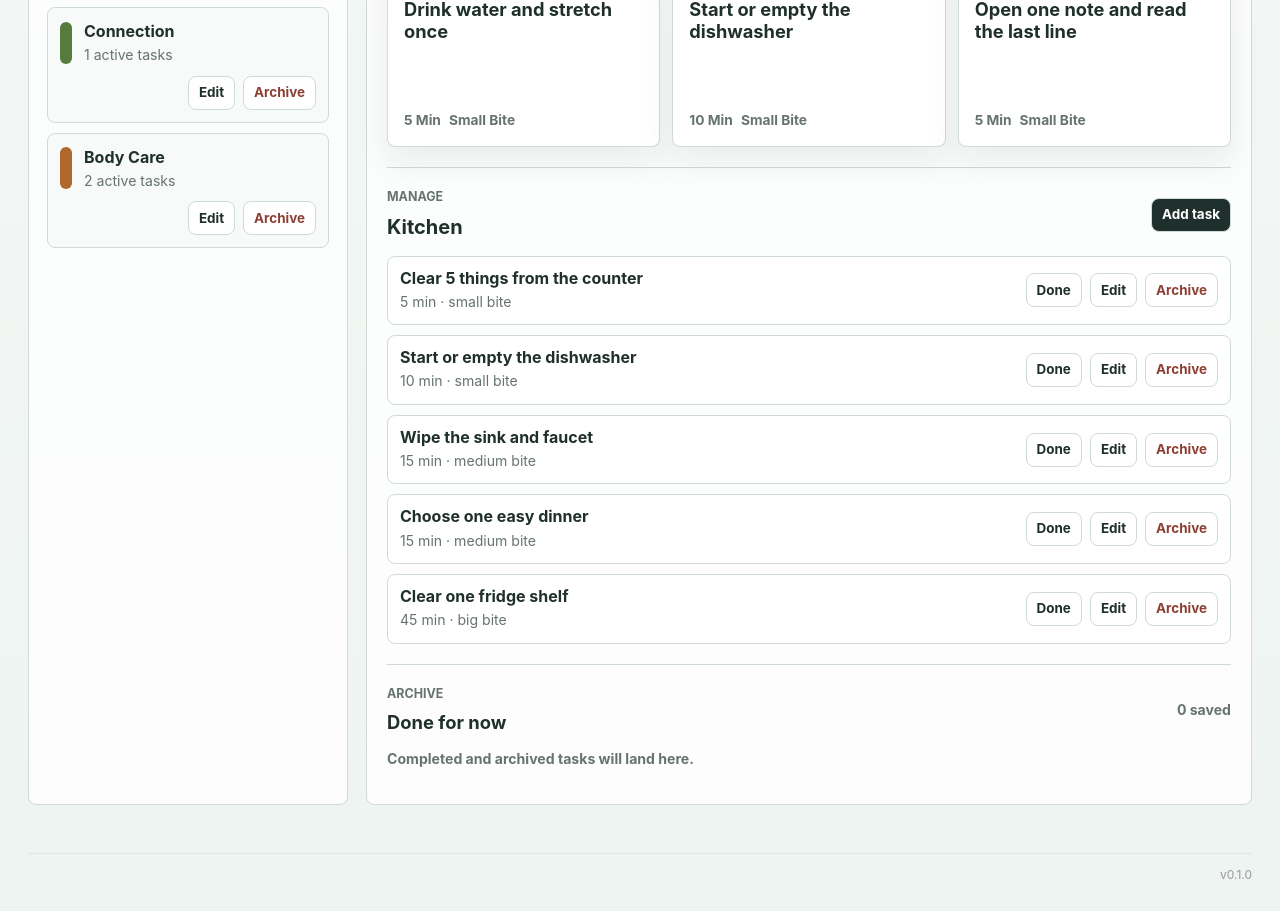
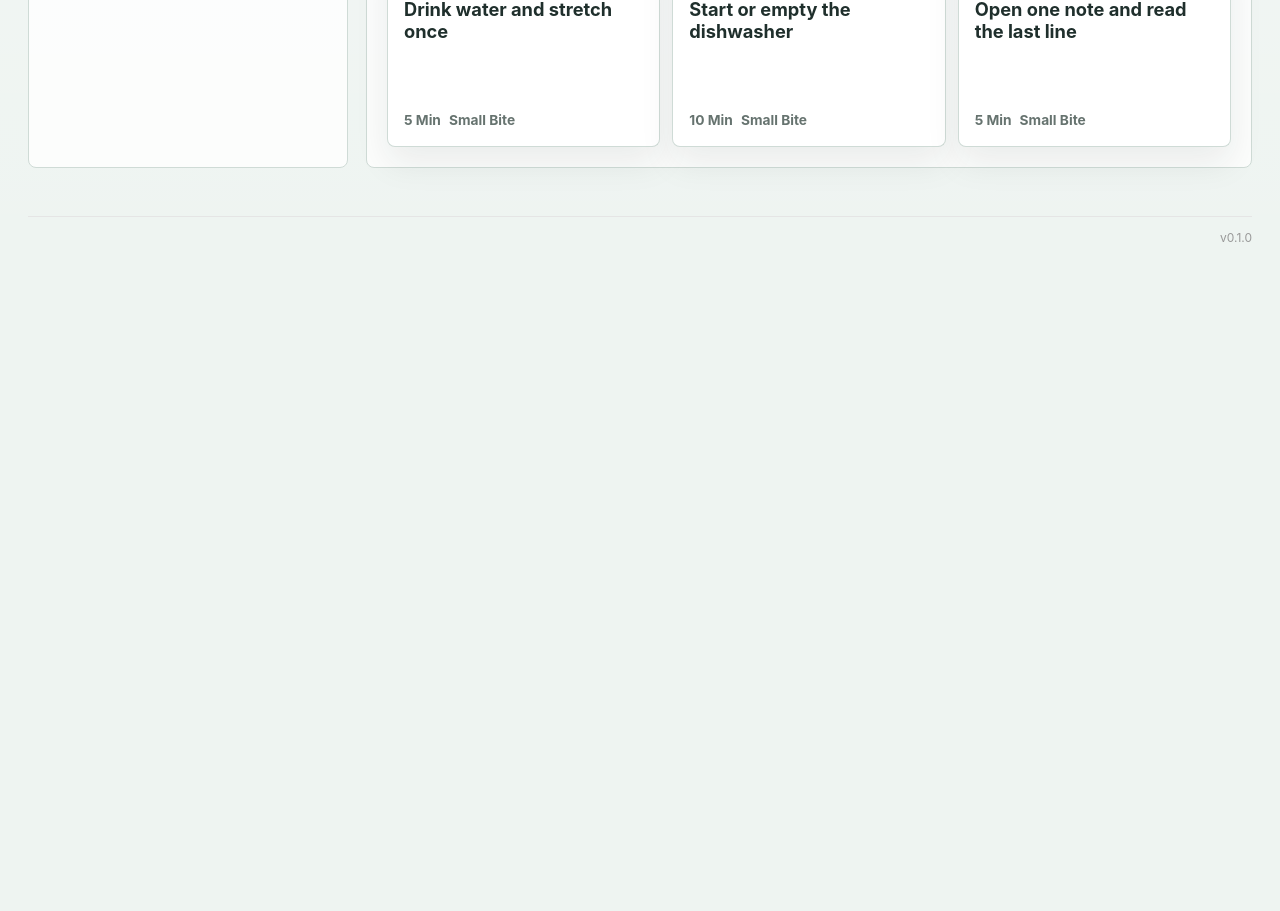
Before and after one commit to TXredking/drift_time, a React (Vite) app: page / in a window 1280 px wide. Shown: the part 760-1671 px from the top of the page. After the commit the page ends 1035 px from the top, so only its background shows below. Built offline with nearby package versions, Linux system fonts and the light colour scheme.

Commit message:
Implement M4 Task 3

```diff
--- a/src/App.css
+++ b/src/App.css
@@ -380,6 +380,9 @@
   background: #f5f8f7;
   border-top-color: #b8c7c1;
   box-shadow: none;
+  flex-direction: column;
+  justify-content: space-between;
+  padding: 16px;
 }
 
 .placeholder-card h3 {
@@ -493,14 +496,10 @@
 }
 
 .task-row {
-  align-items: center;
   background: white;
   border: 1px solid var(--border);
   border-radius: 8px;
-  display: grid;
-  gap: 12px;
-  grid-template-columns: 1fr auto;
-  padding: 12px;
+  overflow: hidden;
 }
 
 .task-row h3 {
@@ -516,8 +515,20 @@
   margin: 0;
 }
 
-.task-row .row-actions {
-  margin-top: 0;
+.task-row-select {
+  background: none;
+  border: none;
+  color: inherit;
+  cursor: pointer;
+  display: block;
+  font: inherit;
+  padding: 10px 12px;
+  text-align: left;
+  width: 100%;
+}
+
+.task-row-select:hover h3 {
+  text-decoration: underline;
 }
 
 .archive-panel {
@@ -710,6 +721,43 @@
   fill: var(--ink);
 }
 
+/* Project modal */
+.project-modal {
+  width: min(560px, 90vw);
+}
+
+.modal-title {
+  flex: 1;
+  font-size: 1.1rem;
+  margin: 0;
+}
+
+.project-modal-actions {
+  display: flex;
+  gap: 0.5rem;
+  margin-bottom: 1rem;
+}
+
+.project-modal-tasks {
+  border-top: 1px solid var(--border);
+  padding: 1rem;
+}
+
+.project-modal-tasks-heading {
+  align-items: center;
+  display: flex;
+  justify-content: space-between;
+  margin-bottom: 0.75rem;
+}
+
+.project-modal-tasks-heading h3 {
+  font-size: 0.9rem;
+  letter-spacing: 0.04em;
+  margin: 0;
+  opacity: 0.6;
+  text-transform: uppercase;
+}
+
 /* Screen-reader only */
 .sr-only {
   border: 0;
@@ -722,7 +770,7 @@
   width: 1px;
 }
 
-button:hover:not(.task-card-body):not(.modal-close):not(.sidebar-toggle) {
+button:hover:not(.task-card-body):not(.modal-close):not(.sidebar-toggle):not(.task-row-select) {
   transform: translateY(-1px);
 }
 
--- a/src/App.tsx
+++ b/src/App.tsx
@@ -105,9 +105,7 @@ function App() {
     markTasksShown(initialState, initialGridTaskIds),
   )
   const [gridTaskIds, setGridTaskIds] = useState<string[]>(initialGridTaskIds)
-  const [selectedProjectId, setSelectedProjectId] = useState<string | null>(
-    null,
-  )
+  const [activeProjectId, setActiveProjectId] = useState<string | null>(null)
   const [projectForm, setProjectForm] = useState<ProjectFormState | null>(null)
   const [taskForm, setTaskForm] = useState<TaskFormState | null>(null)
   const [activeTaskId, setActiveTaskId] = useState<string | null>(null)
@@ -125,15 +123,14 @@ function App() {
       !project.archived &&
       (selectedContextId === 'all' || project.contextId === selectedContextId),
   )
-  const selectedProject =
-    selectedProjects.find((project) => project.id === selectedProjectId) ??
-    selectedProjects[0]
-  const selectedProjectTasks = selectedProject
+  const activeProject = activeProjectId
+    ? (appState.projects.find((p) => p.id === activeProjectId) ?? null)
+    : null
+  const activeProjectTasks = activeProject
     ? appState.tasks.filter(
-        (task) => !task.archived && task.projectId === selectedProject.id,
+        (task) => !task.archived && task.projectId === activeProject.id,
       )
     : []
-  const archivedTasks = appState.tasks.filter((task) => task.archived)
   const gridTasks = useMemo(
     () =>
       gridTaskIds
@@ -261,7 +258,7 @@ function App() {
         ]
 
     commitAppState({ ...appState, projects: nextProjects })
-    setSelectedProjectId(projectForm.id ?? newProjectId)
+    setActiveProjectId(projectForm.id ?? newProjectId)
     setProjectForm(null)
   }
 
@@ -282,19 +279,17 @@ function App() {
     }
 
     commitAppState(nextState)
-    setSelectedProjectId((currentProjectId) =>
-      currentProjectId === projectId ? null : currentProjectId,
-    )
+    setActiveProjectId(null)
     setProjectForm(null)
     setTaskForm(null)
   }
 
   function openAddTaskForm() {
-    if (!selectedProject) {
+    if (!activeProjectId) {
       return
     }
 
-    setTaskForm(getTaskFormState(undefined, selectedProject.id))
+    setTaskForm(getTaskFormState(undefined, activeProjectId))
   }
 
   function saveTask(event: FormEvent<HTMLFormElement>) {
@@ -336,7 +331,6 @@ function App() {
         ]
 
     commitAppState({ ...appState, tasks: nextTasks })
-    setSelectedProjectId(taskForm.projectId)
     setTaskForm(null)
   }
 
@@ -379,26 +373,6 @@ function App() {
 
     commitAppState(nextState)
     closeTaskModal()
-  }
-
-  function restoreTask(taskId: string) {
-    const taskToRestore = appState.tasks.find((task) => task.id === taskId)
-
-    if (!taskToRestore) {
-      return
-    }
-
-    const nextState = {
-      ...appState,
-      tasks: appState.tasks.map((task) =>
-        task.id === taskId
-          ? { ...task, archived: false, completedAt: null }
-          : task,
-      ),
-    }
-
-    commitAppState(nextState)
-    setSelectedProjectId(taskToRestore.projectId)
   }
 
   return (
@@ -551,7 +525,7 @@ function App() {
             </div>
           </div>
 
-          {!appState.preferences.sidebarCollapsed && projectForm ? (
+          {!appState.preferences.sidebarCollapsed && projectForm && !projectForm.id ? (
             <form className="editor-form" onSubmit={saveProject}>
               <label>
                 Project name
@@ -624,17 +598,10 @@ function App() {
 
           {!appState.preferences.sidebarCollapsed && <div className="project-list">
             {selectedProjects.map((project) => (
-              <article
-                className={
-                  project.id === selectedProject?.id
-                    ? 'project-row active'
-                    : 'project-row'
-                }
-                key={project.id}
-              >
+              <article className="project-row" key={project.id}>
                 <button
                   className="project-select"
-                  onClick={() => setSelectedProjectId(project.id)}
+                  onClick={() => setActiveProjectId(project.id)}
                   type="button"
                 >
                   <span
@@ -655,17 +622,6 @@ function App() {
                     </p>
                   </div>
                 </button>
-                <div className="row-actions">
-                  <button
-                    onClick={() => setProjectForm(getProjectFormState(project))}
-                    type="button"
-                  >
-                    Edit
-                  </button>
-                  <button onClick={() => archiveProject(project.id)} type="button">
-                    Archive
-                  </button>
-                </div>
               </article>
             ))}
           </div>}
@@ -714,202 +670,15 @@ function App() {
 
             {PLACEHOLDERS.slice(0, placeholderCount).map((placeholder) => (
               <article className="task-card placeholder-card" key={placeholder}>
-                <div>
-                  <p className="task-project">Gentle option</p>
-                  <h3>{placeholder}</h3>
+                <p className="task-project">Gentle option</p>
+                <h3>{placeholder}</h3>
+                <div className="task-meta">
+                  <span>Any time</span>
+                  <span>optional</span>
                 </div>
-                <footer>
-                  <div className="task-meta">
-                    <span>Any time</span>
-                    <span>optional</span>
-                  </div>
-                </footer>
               </article>
             ))}
           </div>
-
-          <section className="task-manager" aria-label="Project tasks">
-            <div className="task-manager-heading">
-              <div>
-                <p className="eyebrow">Manage</p>
-                <h2>{selectedProject?.name ?? 'Choose a project'}</h2>
-              </div>
-              <button
-                disabled={!selectedProject}
-                onClick={openAddTaskForm}
-                type="button"
-              >
-                Add task
-              </button>
-            </div>
-
-            {taskForm ? (
-              <form className="editor-form wide" onSubmit={saveTask}>
-                <label>
-                  Task title
-                  <input
-                    onChange={(event) =>
-                      setTaskForm({
-                        ...taskForm,
-                        title: event.target.value,
-                      })
-                    }
-                    value={taskForm.title}
-                  />
-                </label>
-
-                <label>
-                  Notes
-                  <textarea
-                    onChange={(event) =>
-                      setTaskForm({
-                        ...taskForm,
-                        notes: event.target.value,
-                      })
-                    }
-                    rows={3}
-                    value={taskForm.notes}
-                  />
-                </label>
-
-                <div className="form-grid">
-                  <label>
-                    Project
-                    <select
-                      onChange={(event) =>
-                        setTaskForm({
-                          ...taskForm,
-                          projectId: event.target.value,
-                        })
-                      }
-                      value={taskForm.projectId}
-                    >
-                      {appState.projects
-                        .filter((project) => !project.archived)
-                        .map((project) => (
-                          <option key={project.id} value={project.id}>
-                            {project.name}
-                          </option>
-                        ))}
-                    </select>
-                  </label>
-
-                  <label>
-                    Duration
-                    <select
-                      onChange={(event) =>
-                        setTaskForm({
-                          ...taskForm,
-                          durationMinutes: Number(event.target.value),
-                        })
-                      }
-                      value={taskForm.durationMinutes}
-                    >
-                      {TIME_WINDOWS.map((timeWindow) => (
-                        <option key={timeWindow} value={timeWindow}>
-                          {timeWindow} minutes
-                        </option>
-                      ))}
-                    </select>
-                  </label>
-
-                  <label>
-                    Effort
-                    <select
-                      onChange={(event) =>
-                        setTaskForm({
-                          ...taskForm,
-                          effortSize: event.target.value as EffortSize,
-                        })
-                      }
-                      value={taskForm.effortSize}
-                    >
-                      {EFFORT_OPTIONS.filter((option) => option.id !== 'any').map(
-                        (option) => (
-                          <option key={option.id} value={option.id}>
-                            {option.label}
-                          </option>
-                        ),
-                      )}
-                    </select>
-                  </label>
-                </div>
-
-                <div className="form-actions">
-                  <button type="submit">
-                    {taskForm.id ? 'Save task' : 'Create task'}
-                  </button>
-                  <button onClick={() => setTaskForm(null)} type="button">
-                    Cancel
-                  </button>
-                </div>
-              </form>
-            ) : null}
-
-            <div className="task-list">
-              {selectedProjectTasks.map((task) => (
-                <article className="task-row" key={task.id}>
-                  <div>
-                    <h3>{task.title}</h3>
-                    <p>
-                      {task.durationMinutes} min · {task.effortSize} bite
-                    </p>
-                  </div>
-                  <div className="row-actions">
-                    <button onClick={() => completeTask(task.id)} type="button">
-                      Done
-                    </button>
-                    <button
-                      onClick={() =>
-                        setTaskForm(getTaskFormState(task, task.projectId))
-                      }
-                      type="button"
-                    >
-                      Edit
-                    </button>
-                    <button onClick={() => archiveTask(task.id)} type="button">
-                      Archive
-                    </button>
-                  </div>
-                </article>
-              ))}
-            </div>
-
-            <section className="archive-panel" aria-label="Archived tasks">
-              <div className="archive-heading">
-                <div>
-                  <p className="eyebrow">Archive</p>
-                  <h2>Done for now</h2>
-                </div>
-                <span>{archivedTasks.length} saved</span>
-              </div>
-
-              {archivedTasks.length > 0 ? (
-                <div className="archive-list">
-                  {archivedTasks.map((task) => {
-                    const project = getProject(appState, task)
-
-                    return (
-                      <article className="archive-row" key={task.id}>
-                        <div>
-                          <h3>{task.title}</h3>
-                          <p>
-                            {project?.name ?? 'No project'} ·{' '}
-                            {task.completedAt ? 'completed' : 'archived'}
-                          </p>
-                        </div>
-                        <button onClick={() => restoreTask(task.id)} type="button">
-                          Restore
-                        </button>
-                      </article>
-                    )
-                  })}
-                </div>
-              ) : (
-                <p className="empty-note">Completed and archived tasks will land here.</p>
-              )}
-            </section>
-          </section>
         </section>
       </section>
       <footer className="app-footer">
@@ -1080,6 +849,213 @@ function App() {
           </Dialog.Content>
         </Dialog.Portal>
       </Dialog.Root>
+
+      <Dialog.Root
+        open={activeProject !== null}
+        onOpenChange={(open) => {
+          if (!open) {
+            setActiveProjectId(null)
+            setProjectForm(null)
+            setTaskForm(null)
+          }
+        }}
+      >
+        <Dialog.Portal>
+          <Dialog.Overlay className="modal-overlay" />
+          <Dialog.Content className="modal project-modal">
+            <div className="modal-header">
+              <span
+                className="project-swatch"
+                style={{ backgroundColor: activeProject?.color }}
+                aria-hidden="true"
+              />
+              <Dialog.Title className="modal-title">
+                {activeProject?.name}
+              </Dialog.Title>
+              <Dialog.Close asChild>
+                <button aria-label="Close" className="modal-close" type="button">
+                  ✕
+                </button>
+              </Dialog.Close>
+            </div>
+
+            {activeProject && projectForm?.id === activeProject.id ? (
+              <form className="editor-form wide" onSubmit={saveProject}>
+                <label>
+                  Project name
+                  <input
+                    onChange={(event) =>
+                      setProjectForm({ ...projectForm, name: event.target.value })
+                    }
+                    value={projectForm.name}
+                  />
+                </label>
+
+                <label>
+                  Context
+                  <select
+                    onChange={(event) =>
+                      setProjectForm({
+                        ...projectForm,
+                        contextId: event.target.value as ContextId,
+                      })
+                    }
+                    value={projectForm.contextId}
+                  >
+                    {CONTEXTS.map((context) => (
+                      <option key={context.id} value={context.id}>
+                        {context.name}
+                      </option>
+                    ))}
+                  </select>
+                </label>
+
+                <div>
+                  <span className="field-label">Color</span>
+                  <div className="color-options">
+                    {PROJECT_COLORS.map((color) => (
+                      <button
+                        aria-label={`Use color ${color}`}
+                        aria-pressed={projectForm.color === color}
+                        className={projectForm.color === color ? 'color-dot active' : 'color-dot'}
+                        key={color}
+                        onClick={() => setProjectForm({ ...projectForm, color })}
+                        style={{ backgroundColor: color }}
+                        type="button"
+                      />
+                    ))}
+                  </div>
+                </div>
+
+                <div className="form-actions">
+                  <button type="submit">Save project</button>
+                  <button onClick={() => setProjectForm(null)} type="button">
+                    Cancel
+                  </button>
+                </div>
+              </form>
+            ) : activeProject ? (
+              <div className="modal-body">
+                <div className="project-modal-actions">
+                  <button
+                    onClick={() => setProjectForm(getProjectFormState(activeProject))}
+                    type="button"
+                  >
+                    Edit project
+                  </button>
+                  <button onClick={() => archiveProject(activeProject.id)} type="button">
+                    Archive project
+                  </button>
+                </div>
+              </div>
+            ) : null}
+
+            <section className="project-modal-tasks">
+              <div className="project-modal-tasks-heading">
+                <h3>Tasks</h3>
+                <button onClick={openAddTaskForm} type="button">
+                  Add task
+                </button>
+              </div>
+
+              {taskForm && !taskForm.id ? (
+                <form className="editor-form" onSubmit={saveTask}>
+                  <label>
+                    Task title
+                    <input
+                      onChange={(event) =>
+                        setTaskForm({ ...taskForm, title: event.target.value })
+                      }
+                      value={taskForm.title}
+                    />
+                  </label>
+
+                  <label>
+                    Notes
+                    <textarea
+                      onChange={(event) =>
+                        setTaskForm({ ...taskForm, notes: event.target.value })
+                      }
+                      rows={2}
+                      value={taskForm.notes}
+                    />
+                  </label>
+
+                  <div className="form-grid">
+                    <label>
+                      Duration
+                      <select
+                        onChange={(event) =>
+                          setTaskForm({
+                            ...taskForm,
+                            durationMinutes: Number(event.target.value),
+                          })
+                        }
+                        value={taskForm.durationMinutes}
+                      >
+                        {TIME_WINDOWS.map((timeWindow) => (
+                          <option key={timeWindow} value={timeWindow}>
+                            {timeWindow} minutes
+                          </option>
+                        ))}
+                      </select>
+                    </label>
+
+                    <label>
+                      Effort
+                      <select
+                        onChange={(event) =>
+                          setTaskForm({
+                            ...taskForm,
+                            effortSize: event.target.value as EffortSize,
+                          })
+                        }
+                        value={taskForm.effortSize}
+                      >
+                        {EFFORT_OPTIONS.filter((option) => option.id !== 'any').map(
+                          (option) => (
+                            <option key={option.id} value={option.id}>
+                              {option.label}
+                            </option>
+                          ),
+                        )}
+                      </select>
+                    </label>
+                  </div>
+
+                  <div className="form-actions">
+                    <button type="submit">Create task</button>
+                    <button onClick={() => setTaskForm(null)} type="button">
+                      Cancel
+                    </button>
+                  </div>
+                </form>
+              ) : null}
+
+              {activeProjectTasks.length > 0 ? (
+                <div className="task-list">
+                  {activeProjectTasks.map((task) => (
+                    <article className="task-row" key={task.id}>
+                      <button
+                        className="task-row-select"
+                        onClick={() => openTaskModal(task.id)}
+                        type="button"
+                      >
+                        <h3>{task.title}</h3>
+                        <p>
+                          {task.durationMinutes} min · {task.effortSize} bite
+                        </p>
+                      </button>
+                    </article>
+                  ))}
+                </div>
+              ) : (
+                <p className="empty-note">No active tasks. Add one above.</p>
+              )}
+            </section>
+          </Dialog.Content>
+        </Dialog.Portal>
+      </Dialog.Root>
     </main>
     </Tooltip.Provider>
   )
```
